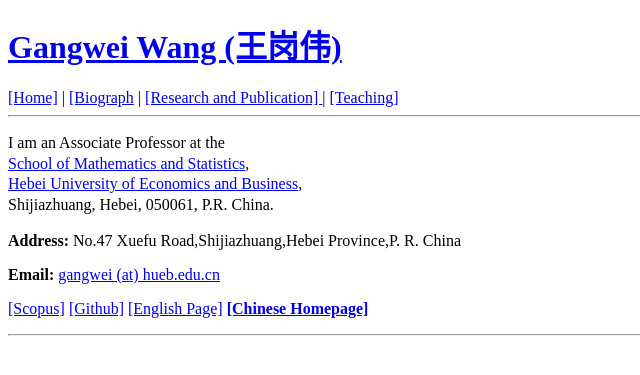
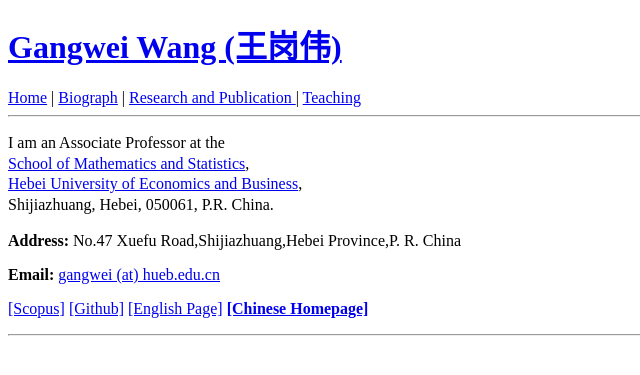
Before and after one commit to wanggangwei82/wanggangwei82.github.io, a Jekyll site: the page built from index.html, in a window 1280 px wide. Shown: the top 375 px of the page, without its empty margins (0-640 px from the left). Built offline with Jekyll 4.4.1, drawn with Linux system fonts in a browser that asks for light colours; the list of posts is cut into pages by our own code.

```diff
--- a/_includes/header.html
+++ b/_includes/header.html
@@ -1,7 +1,7 @@
 <header>
     <h1><a href='{{ site.url }}/'>{{ site.name }}</a></h1>
 </header>
-<a href='{{ site.url }}/'> [Home]</a> | <a href='{{ site.url }}/biography/'> [Biograph</a> |
-<a href='{{ site.url }}/research/'> [Research and Publication] </a> |
-<a href='{{ site.url }}/teaching/'> [Teaching]</a>
+<a href='{{ site.url }}/'> Home</a> | <a href='{{ site.url }}/biography/'> Biograph</a> |
+<a href='{{ site.url }}/research/'> Research and Publication </a> |
+<a href='{{ site.url }}/teaching/'> Teaching</a>
 <hr>
```
